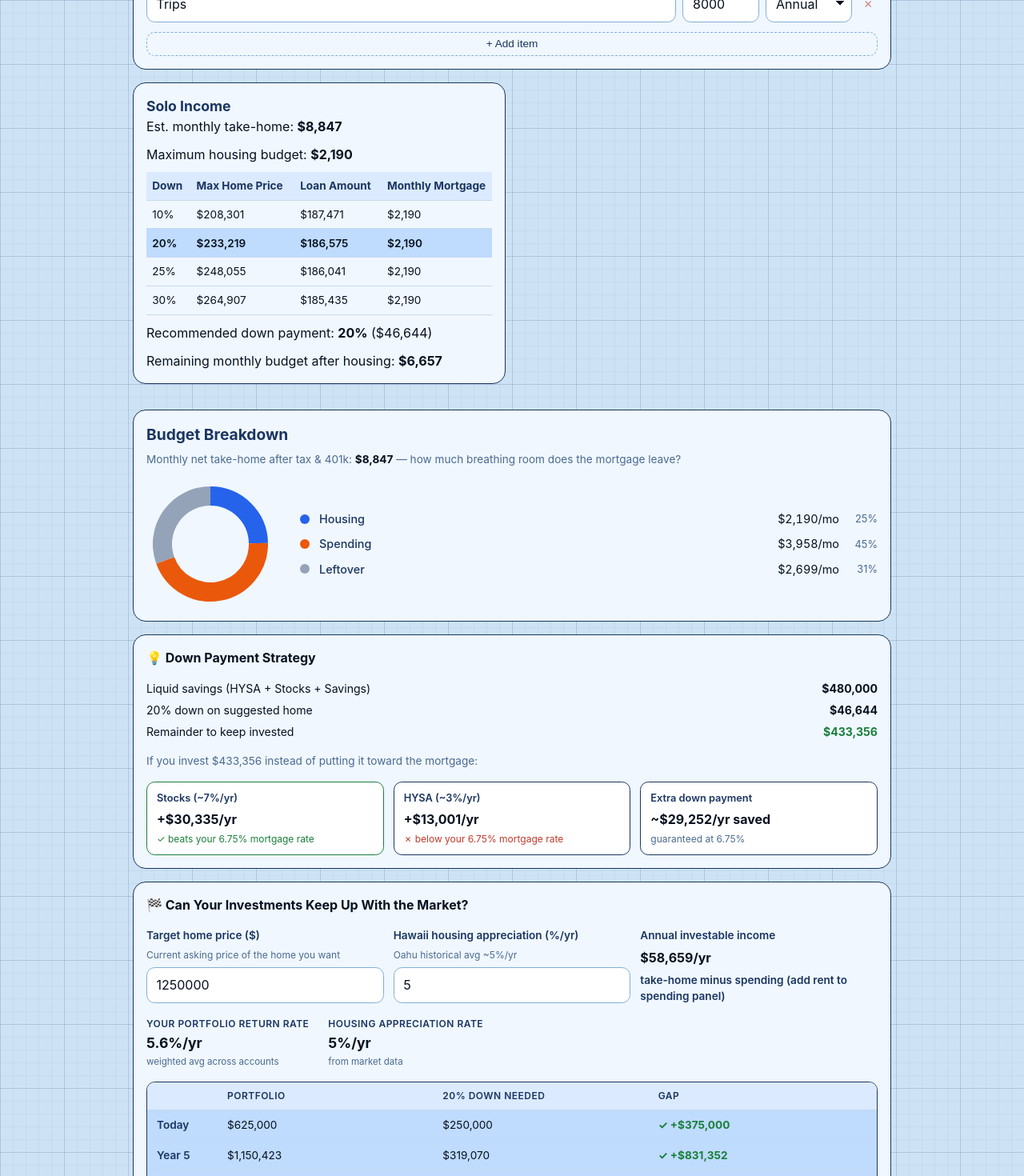
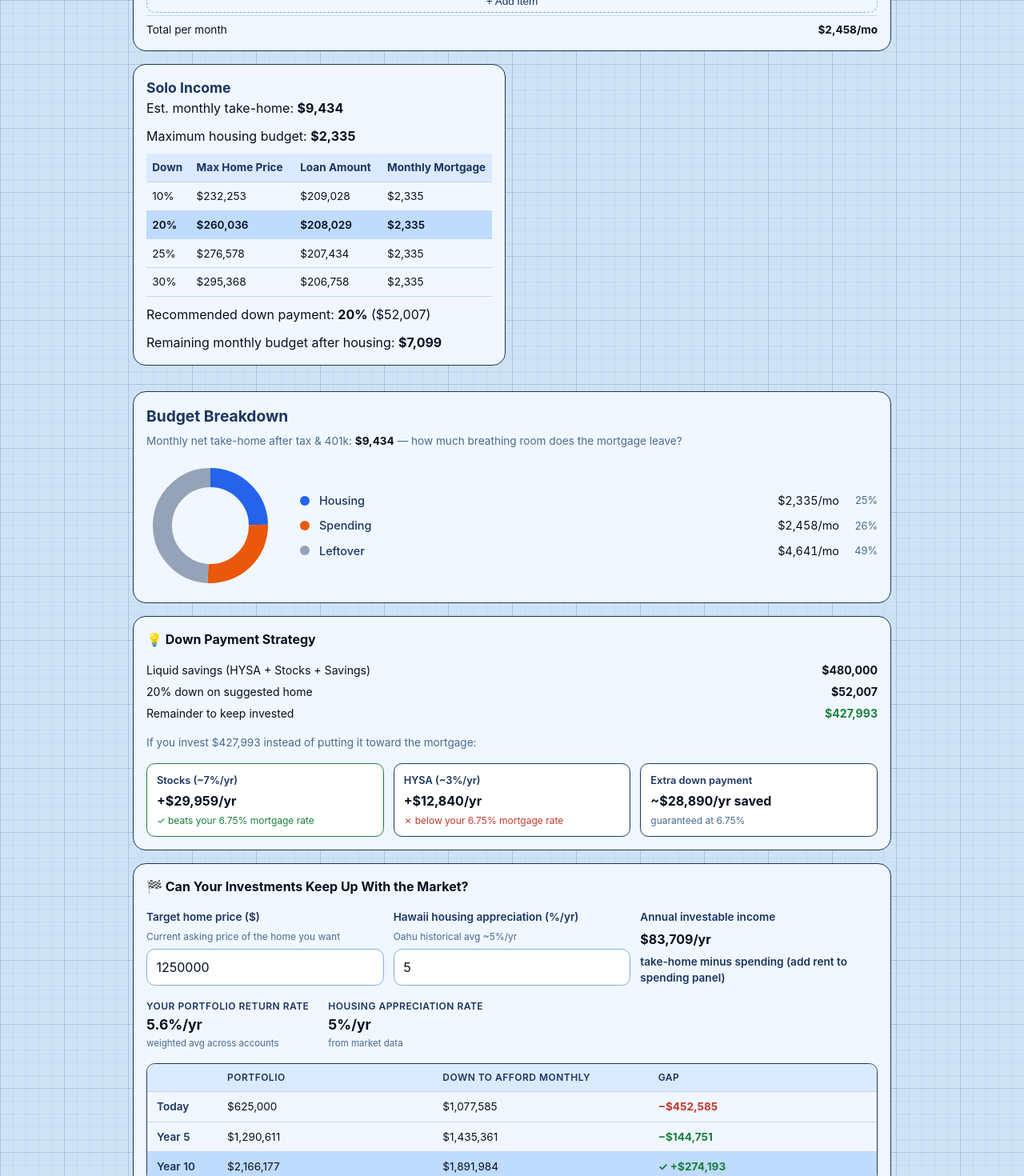
Before and after one commit to rcammack/budget-calculator, a React (Vite) app: page / in a window 1280 px wide. Shown: the part 1600-3070 px from the top of the page at 80% size. Built offline with nearby package versions, Linux system fonts and the light colour scheme.

Commit message:
fix assumptions on down payment affordability

```diff
--- a/src/App.css
+++ b/src/App.css
@@ -755,6 +755,12 @@ strong {
   color: var(--text-hint);
 }
 
+.panel-hint-note {
+  display: block;
+  margin-top: 0.25rem;
+  font-style: italic;
+}
+
 .spending-list {
   display: flex;
   flex-direction: column;
@@ -799,6 +805,21 @@ strong {
 
 .spending-remove:hover {
   opacity: 1;
+}
+
+.spending-total {
+  display: flex;
+  justify-content: space-between;
+  align-items: center;
+  border-top: 1px solid var(--border-td);
+  padding-top: 0.4rem;
+  margin-top: 0.2rem;
+  font-size: 0.85rem;
+  color: var(--text-td);
+}
+
+.spending-total strong {
+  color: var(--text-strong);
 }
 
 .add-spending-btn {
--- a/src/App.jsx
+++ b/src/App.jsx
@@ -124,6 +124,13 @@ function App() {
   )
 
   const monthlySpending = spendingItems.reduce((sum, item) => {
+    const amount = item.amount || 0
+    return sum + (item.frequency === 'annual' ? amount / 12 : amount)
+  }, 0)
+
+  // Rent is excluded from the chart spending slice — the housing slice already covers it
+  const monthlySpendingForChart = spendingItems.reduce((sum, item) => {
+    if (item.name.trim().toLowerCase() === 'rent') return sum
     const amount = item.amount || 0
     return sum + (item.frequency === 'annual' ? amount / 12 : amount)
   }, 0)
@@ -322,7 +329,8 @@ function App() {
         <BudgetChart
           monthlyTakeHome={monthlyTakeHome}
           monthlyHousing={monthlyHousing}
-          monthlySpending={monthlySpending}
+          monthlySpending={monthlySpendingForChart}
+          rentExcluded={monthlySpending !== monthlySpendingForChart}
         />
       )}
 
@@ -346,6 +354,7 @@ function App() {
             currentPortfolio={totalPortfolio}
             portfolioReturnRate={portfolioReturnRate}
             annualContribution={annualInvestable}
+            monthlyHousingBudget={activeScenario ? activeScenario.adjustedHousingBudget : 0}
           />
         </section>
       )}
--- a/src/calculations.js
+++ b/src/calculations.js
@@ -101,13 +101,34 @@ export const calculateDownPaymentStrategy = (recommendedHomePrice, liquidSavings
   }
 }
 
-// Project portfolio value and required 20% down payment year by year.
+// Minimum down payment needed so the monthly payment fits within the housing budget.
+// Inverse of getMaxHomePrice: solves for down amount rather than home price.
+export const getRequiredDownPayment = (homePrice, monthlyHousingBudget, { annualRate, propertyTaxRate, monthlyHoa, monthlyInsurance }) => {
+  const monthlyRate = toNumber(annualRate) / 100 / 12
+  const term = 30 * 12
+  const fixedCosts = toNumber(monthlyHoa) + toNumber(monthlyInsurance)
+  const monthlyTax = homePrice * toNumber(propertyTaxRate) / 100 / 12
+  const paymentForPandI = Math.max(monthlyHousingBudget - fixedCosts - monthlyTax, 0)
+
+  if (!paymentForPandI) return homePrice
+
+  const loanFactor = monthlyRate
+    ? (1 - Math.pow(1 + monthlyRate, -term)) / monthlyRate
+    : term
+
+  const maxLoan = paymentForPandI * loanFactor
+  return Math.max(homePrice - maxLoan, 0)
+}
+
+// Project portfolio value and minimum down needed to afford the monthly mortgage, year by year.
 export const projectMarketRace = ({
   currentPortfolio,
   portfolioReturnRate,
   annualContribution,
   targetHomePrice,
   housingAppreciationRate,
+  monthlyHousingBudget,
+  mortgageParams,
   years = 10,
 }) => {
   const r = portfolioReturnRate / 100
@@ -120,8 +141,8 @@ export const projectMarketRace = ({
         ? annualContribution * ((Math.pow(1 + r, year) - 1) / r)
         : annualContribution * year)
     const homePrice = targetHomePrice * Math.pow(1 + h, year)
-    const downPaymentNeeded = homePrice * 0.2
-    return { year, portfolio, homePrice, downPaymentNeeded, gap: downPaymentNeeded - portfolio }
+    const requiredDown = getRequiredDownPayment(homePrice, monthlyHousingBudget, mortgageParams)
+    return { year, portfolio, homePrice, requiredDown, gap: requiredDown - portfolio }
   })
 }
 
@@ -169,8 +190,9 @@ const getMaxHomePrice = ({
 export const calculateScenario = (annualIncome, inputs, annualPreTaxDeductions = 0) => {
   const isNet = inputs.incomeMode === 'net'
   const taxFactor = isNet ? 1 - Math.min(toNumber(inputs.effectiveTaxRate), 60) / 100 : 1
-  // 401k contributions are pre-tax: subtract after applying tax factor (conservative simplification)
-  const effectiveAnnualIncome = annualIncome * taxFactor - (isNet ? toNumber(annualPreTaxDeductions) : 0)
+  // 401k is pre-tax: deduct from income before applying tax rate
+  const taxableIncome = isNet ? annualIncome - toNumber(annualPreTaxDeductions) : annualIncome
+  const effectiveAnnualIncome = taxableIncome * taxFactor
   const creditBand =
     CREDIT_SCORE_OPTIONS.find((option) => option.value === inputs.creditBand) ||
     CREDIT_SCORE_OPTIONS[4]
--- a/src/components/BudgetChart.jsx
+++ b/src/components/BudgetChart.jsx
@@ -16,7 +16,7 @@ function describeArc(cx, cy, r, startAngle, endAngle) {
   return `M ${x1} ${y1} A ${r} ${r} 0 ${large} 1 ${x2} ${y2}`
 }
 
-export default function BudgetChart({ monthlyTakeHome, monthlyHousing, monthlySpending }) {
+export default function BudgetChart({ monthlyTakeHome, monthlyHousing, monthlySpending, rentExcluded }) {
   const leftover = Math.max(monthlyTakeHome - monthlyHousing - monthlySpending, 0)
   const total = monthlyTakeHome || 1
 
@@ -52,6 +52,9 @@ export default function BudgetChart({ monthlyTakeHome, monthlyHousing, monthlySp
       <p className="panel-hint">
         Monthly net take-home after tax &amp; 401k: <strong>{currency.format(monthlyTakeHome)}</strong>
         {' '}— how much breathing room does the mortgage leave?
+        {rentExcluded && (
+          <span className="panel-hint-note"> Rent excluded from Spending — Housing already covers it.</span>
+        )}
       </p>
       <div className="budget-chart-body">
         <svg viewBox="0 0 160 160" className="donut-svg" aria-hidden="true">
--- a/src/components/MarketRace.jsx
+++ b/src/components/MarketRace.jsx
@@ -1,9 +1,16 @@
 import { currency, projectMarketRace, toNumber } from '../calculations'
 import NumberInput from './NumberInput'
 
-const MarketRace = ({ inputs, update, currentPortfolio, portfolioReturnRate, annualContribution }) => {
+const MarketRace = ({ inputs, update, currentPortfolio, portfolioReturnRate, annualContribution, monthlyHousingBudget }) => {
   const targetHomePrice       = toNumber(inputs.targetHomePrice)
   const housingAppreciationRate = toNumber(inputs.housingAppreciationRate)
+
+  const mortgageParams = {
+    annualRate: inputs.mortgageRate,
+    propertyTaxRate: inputs.propertyTaxRate,
+    monthlyHoa: inputs.monthlyHoa,
+    monthlyInsurance: inputs.monthlyInsurance,
+  }
 
   const projection = projectMarketRace({
     currentPortfolio,
@@ -11,6 +18,8 @@ const MarketRace = ({ inputs, update, currentPortfolio, portfolioReturnRate, ann
     annualContribution,
     targetHomePrice,
     housingAppreciationRate,
+    monthlyHousingBudget,
+    mortgageParams,
     years: 10,
   })
 
@@ -69,14 +78,14 @@ const MarketRace = ({ inputs, update, currentPortfolio, portfolioReturnRate, ann
         <div className="race-row race-row-header">
           <span></span>
           <span>Portfolio</span>
-          <span>20% Down Needed</span>
+          <span>Down to Afford Monthly</span>
           <span>Gap</span>
         </div>
-        {[now, in5, in10].map(({ year, portfolio, downPaymentNeeded, gap }) => (
+        {[now, in5, in10].map(({ year, portfolio, requiredDown, gap }) => (
           <div key={year} className={`race-row${gap <= 0 ? ' race-row-reached' : ''}`}>
             <span className="race-year">{year === 0 ? 'Today' : `Year ${year}`}</span>
             <span>{currency.format(portfolio)}</span>
-            <span>{currency.format(downPaymentNeeded)}</span>
+            <span>{currency.format(requiredDown)}</span>
             <span className={`race-gap${gap <= 0 ? ' race-gap-met' : gap < gapNow ? ' race-gap-closing' : ' race-gap-widening'}`}>
               {gap <= 0 ? `✓ +${currency.format(Math.abs(gap))}` : `−${currency.format(gap)}`}
             </span>
@@ -88,24 +97,24 @@ const MarketRace = ({ inputs, update, currentPortfolio, portfolioReturnRate, ann
         {isClosing ? (
           breakEven ? (
             <>
-              <strong>✓ Gap is closing.</strong> At these rates you could cover the 20% down payment
-              in approximately <strong>year {breakEven.year}</strong> (
-              {currency.format(breakEven.homePrice)} home,{' '}
-              {currency.format(breakEven.downPaymentNeeded)} down).
+              <strong>✓ Getting more affordable.</strong> At these rates the monthly mortgage payment
+              would fit your budget by approximately <strong>year {breakEven.year}</strong> (
+              {currency.format(breakEven.homePrice)} home, put{' '}
+              {currency.format(breakEven.requiredDown)} down).
             </>
           ) : (
             <>
-              <strong>✓ Gap is closing</strong> by ~{currency.format(gapClosingPerYear)}/yr, but
-              doesn't close within 10 years at these rates.
+              <strong>✓ Trending affordable</strong> — gap closing by ~{currency.format(gapClosingPerYear)}/yr,
+              but doesn't reach affordability within 10 years at these rates.
             </>
           )
         ) : (
           <>
-            <strong>⚠ Gap is widening</strong> by ~{currency.format(Math.abs(gapClosingPerYear))}/yr.
-            The home is appreciating faster than your portfolio —{' '}
+            <strong>⚠ Getting less affordable</strong> — gap widening by ~{currency.format(Math.abs(gapClosingPerYear))}/yr.
+            Home prices are rising faster than your portfolio —{' '}
             {portfolioReturnRate < housingAppreciationRate
               ? `your investment return (${portfolioReturnRate.toFixed(1)}%) is below the housing appreciation rate (${housingAppreciationRate}%).`
-              : 'increasing annual contributions would help close the gap.'}
+              : 'the absolute dollar growth of the home is outpacing your portfolio.'}
           </>
         )}
       </div>
--- a/src/components/SpendingInputs.jsx
+++ b/src/components/SpendingInputs.jsx
@@ -13,6 +13,13 @@ export default function SpendingInputs({ items, onChange }) {
   const removeItem = (id) => {
     onChange(items.filter((item) => item.id !== id))
   }
+
+  const totalMonthly = items.reduce((sum, item) => {
+    const amount = Number(item.amount) || 0
+    return sum + (item.frequency === 'annual' ? amount / 12 : amount)
+  }, 0)
+
+  const fmt = new Intl.NumberFormat('en-US', { style: 'currency', currency: 'USD', maximumFractionDigits: 0 })
 
   return (
     <section className="panel">
@@ -68,6 +75,10 @@ export default function SpendingInputs({ items, onChange }) {
       <button className="add-spending-btn" onClick={addItem} type="button">
         + Add item
       </button>
+      <div className="spending-total">
+        <span>Total per month</span>
+        <strong>{fmt.format(totalMonthly)}/mo</strong>
+      </div>
     </section>
   )
 }
--- a/src/constants.js
+++ b/src/constants.js
@@ -29,7 +29,6 @@ export const INVESTMENT_ACCOUNTS = [
 export const ESPP_DISCOUNT = 0.10
 
 export const DEFAULT_SPENDING_ITEMS = [
-  { id: '1', name: 'Rent', amount: 1500, frequency: 'monthly' },
   { id: '2', name: 'Groceries', amount: 600, frequency: 'monthly' },
   { id: '3', name: 'Utilities', amount: 200, frequency: 'monthly' },
   { id: '4', name: 'Charity', amount: 10000, frequency: 'annual' },
```
Also changed, not shown: 1 other file (tests, documents, lock files or other folders).
